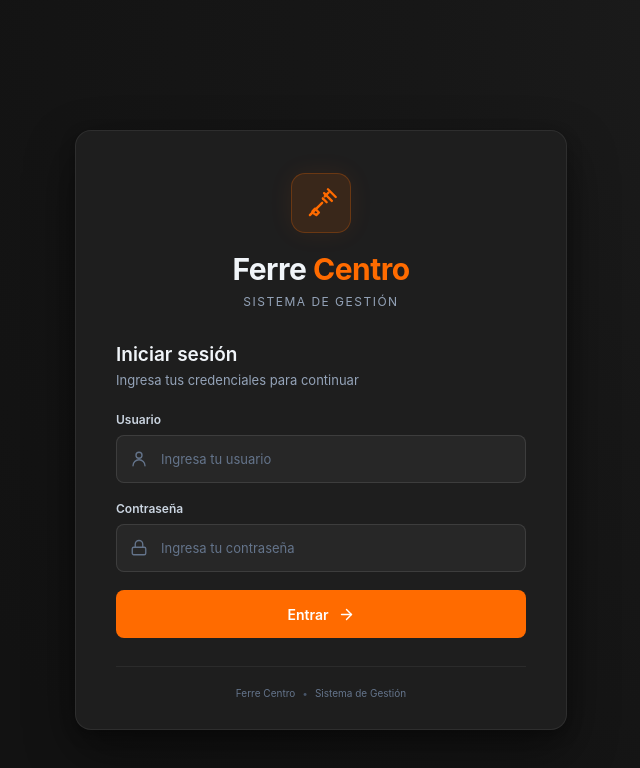
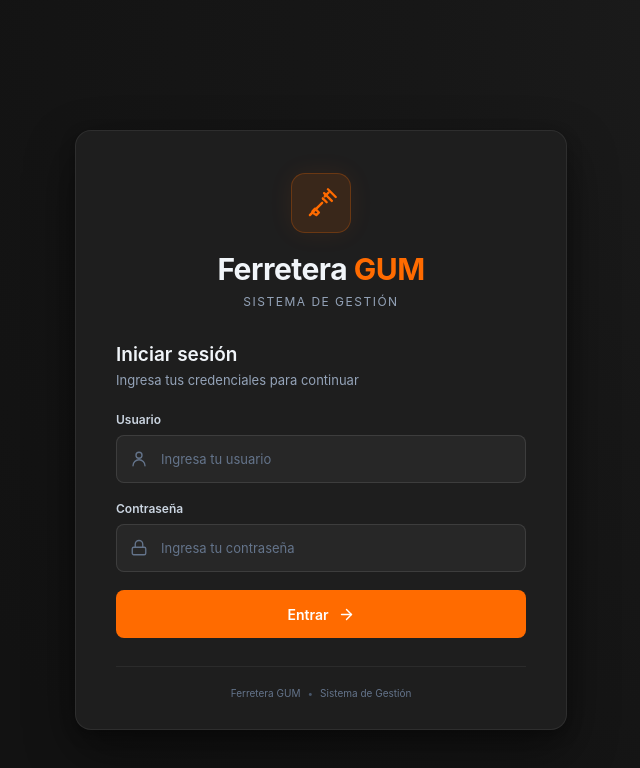
Before and after one commit to Julio806/Ferreteria-Frontend, an Angular app: page /login in a window 1280 px wide. Shown: the top 768 px of the page, without its empty margins (319-959 px from the left). Built offline with nearby package versions, Linux system fonts and the light colour scheme.

Commit message:
Update brand name from 'Ferre Centro' to 'Ferretera GUM'

```diff
--- a/src/app/pages/login/login.html
+++ b/src/app/pages/login/login.html
@@ -27,7 +27,7 @@
       </div>
 
       <h1>
-        Ferre <span>Centro</span>
+        Ferretera <span>GUM</span>
       </h1>
 
       <p>
@@ -225,7 +225,7 @@
 
     <div class="login-footer">
 
-      <span>Ferre Centro</span>
+      <span>Ferretera GUM</span>
 
       <span class="separator">•</span>
 
```
